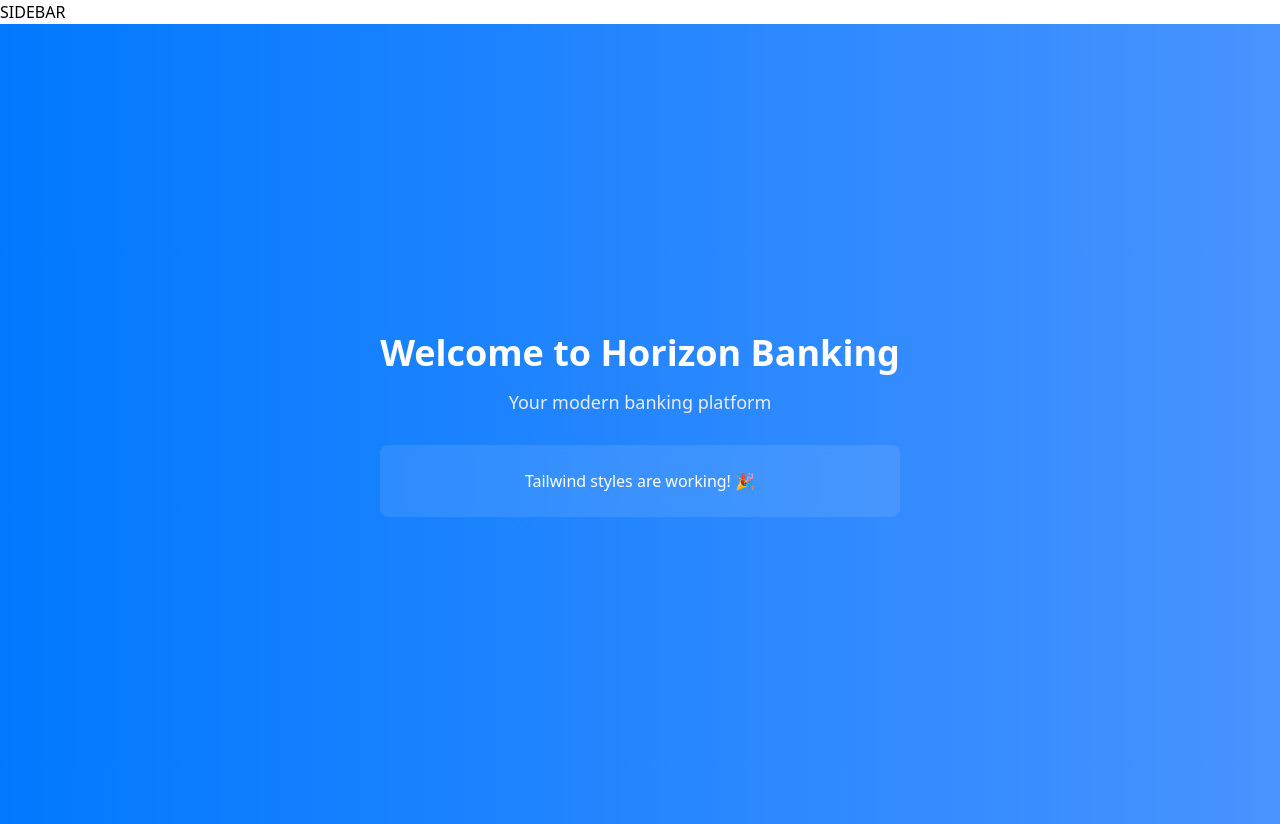
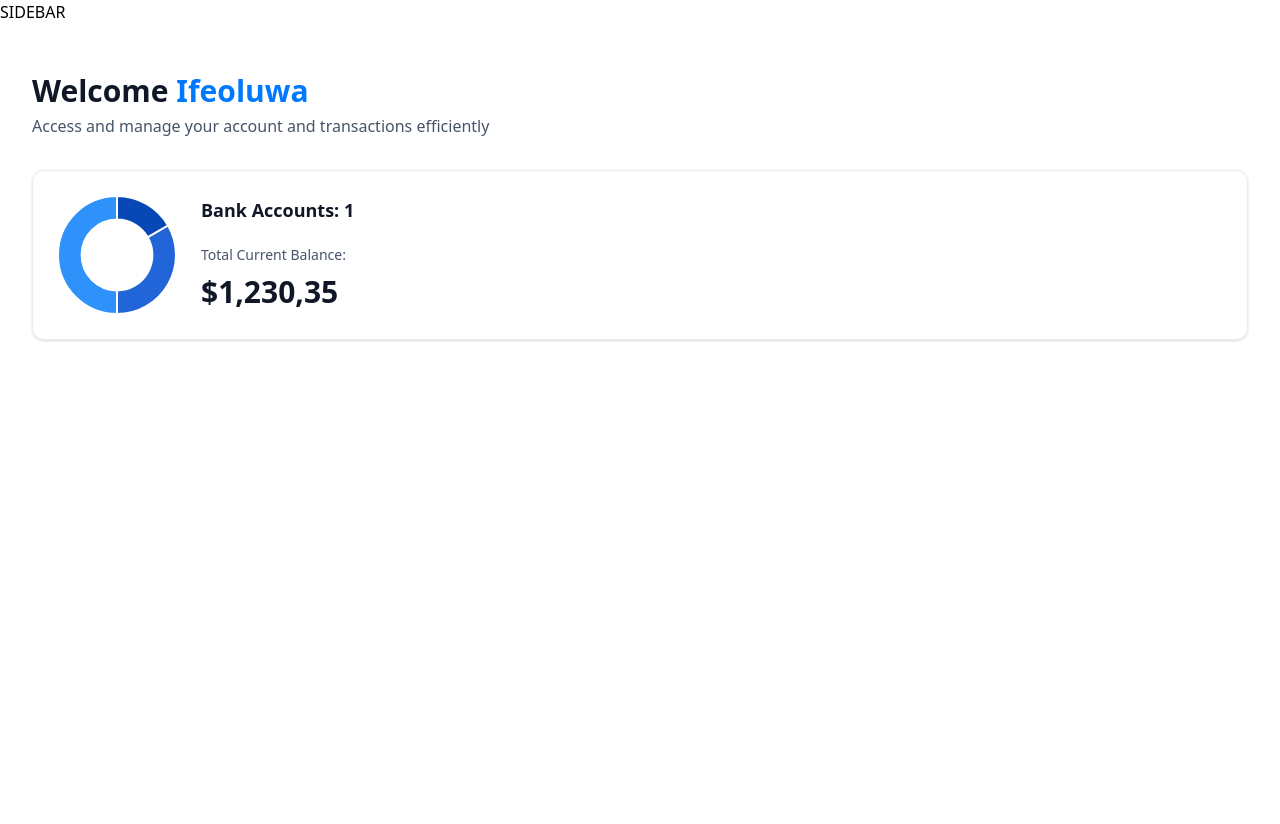
Before and after one commit to awesomepaul-software-engineering/banking-app-nextjs, a Next.js app: page / in a window 1280 px wide. After the commit the page ends 800 px from the top, so only its background shows below. Built offline with nearby package versions, Linux system fonts and the light colour scheme.

Commit message:
Added HeaderBox components and some extra packages

```diff
--- a/app/(root)/page.tsx
+++ b/app/(root)/page.tsx
@@ -1,16 +1,35 @@
+import HeaderBox from '@/components/HeaderBox'
+import TotalBalanceBox from '@/components/TotalBalanceBox';
 import React from 'react'
 
 const Home = () => {
+
+  const loggedIn = {
+    firstName : 'Ifeoluwa'
+  };
+
   return (
-    <div className="flex-center min-h-screen bg-bank-gradient text-white">
-      <div className="text-center">
-        <h1 className="text-36 font-semibold mb-4">Welcome to Horizon Banking</h1>
-        <p className="text-18 text-gray-200">Your modern banking platform</p>
-        <div className="mt-8 p-6 bg-white/10 rounded-lg backdrop-blur-sm">
-          <p className="text-16">Tailwind styles are working! 🎉</p>
-        </div>
+
+    <section className='home'>
+      <div className='home-content'>
+        <header className='home-header'>
+          <HeaderBox
+            type='greeting' title='Welcome'
+            user={`${loggedIn?.firstName || 'Guest'}`}
+            subtext='Access and manage your account and transactions efficiently'
+          />
+          <TotalBalanceBox accounts={[]} totalBanks={1} totalCurrentBalance={1230.35} />
+        </header>
+
+
       </div>
-    </div>
+
+    </section>
+
+
+
+
+
   )
 }
 
--- /dev/null
+++ b/components/AnnimatedCounter.tsx
@@ -0,0 +1,19 @@
+'use client'
+
+import React from 'react'
+import CountUp from 'react-countup'
+
+const AnnimatedCounter = ({amount}: {amount: number} ) => {
+
+  return (
+    <div className='w-full'>
+      <CountUp
+        end={amount} decimal=','
+        prefix='$' duration={2.75}
+        decimals={2}
+      />
+    </div>
+  )
+}
+
+export default AnnimatedCounter
--- /dev/null
+++ b/components/DoughnutChart.tsx
@@ -0,0 +1,37 @@
+'use client'
+
+import React from 'react'
+import { Chart as ChartJS, ArcElement, Tooltip, Legend } from "chart.js";
+import { Doughnut } from "react-chartjs-2";
+
+ChartJS.register(ArcElement, Tooltip, Legend);
+
+const DoughnutChart = ({accounts}: DoughnutChartProps ) => {
+  const data = {
+    datasets: [
+      {
+        label: 'Banks',
+        data: [1250, 2500, 3750],
+        backgroundColor: ['#0747b6', '#2265d8', '#2f91fa']
+
+      }
+    ],
+    labels: ['Bank 1', 'Bank 2', 'Bnak 3']
+  }
+  return (
+    <Doughnut
+      data={data}
+      options={
+        {
+          cutout: '60%',
+          plugins: {
+            legend: {
+              display: false
+            }
+          }
+      }}
+    />
+  )
+}
+
+export default DoughnutChart
--- /dev/null
+++ b/components/HeaderBox.tsx
@@ -0,0 +1,20 @@
+import React from 'react'
+
+const HeaderBox = ( {type = 'title', title, subtext, user }: HeaderBoxProps)  => {
+  return (
+    <div className='header-box'>
+      <h1 className='header-box-title'>
+        {title}
+        { type === 'greeting' && (
+          <span className='text-bankGradient'>&nbsp;{user}</span>
+        )}
+      </h1>
+      <p className='header-box-subtext'>{subtext}</p>
+
+
+
+    </div>
+  )
+}
+
+export default HeaderBox
--- /dev/null
+++ b/components/TotalBalanceBox.tsx
@@ -0,0 +1,41 @@
+
+import React from 'react'
+
+import AnnimatedCounter from './AnnimatedCounter'
+import DoughnutChart from './DoughnutChart'
+
+const TotalBalanceBox = ({accounts=[], totalBanks, totalCurrentBalance} : TotlaBalanceBoxProps) => {
+  return (
+    <div>
+      <section className='total-balance'>
+        <div className='total-balance-chart'>
+          {/* Doughnut Chart */}
+          <DoughnutChart accounts={accounts} />
+        </div>
+
+        <div className="flex flex-col gap-6">
+          <h2 className='header-2'>
+            Bank Accounts: {totalBanks}
+          </h2>
+          <div className='flex flex-col gap-2'>
+            <p className='total-balance-label'>
+              Total Current Balance:
+            </p>
+
+            <div className='total-balance-amount flex-center gap-2'>
+              {/* {formatAmount(totalCurrentBalance)} */}
+              <AnnimatedCounter amount={totalCurrentBalance} />
+            </div>
+
+          </div>
+        </div>
+
+
+
+      </section>
+
+    </div>
+  )
+}
+
+export default TotalBalanceBox
--- a/package.json
+++ b/package.json
@@ -10,12 +10,15 @@
   },
   "dependencies": {
     "@radix-ui/react-slot": "^1.2.3",
+    "chart.js": "^4.5.0",
     "class-variance-authority": "^0.7.1",
     "clsx": "^2.1.1",
     "lucide-react": "^0.523.0",
     "next": "^14.2.3",
     "query-string": "^9.2.1",
     "react": "^18.3.1",
+    "react-chartjs-2": "^5.3.0",
+    "react-countup": "^6.5.3",
     "react-dom": "^18.3.1",
     "tailwind-merge": "^3.3.1",
     "tailwindcss-animate": "^1.0.7"
```
Also changed, not shown: 1 other file (tests, documents, lock files or other folders).
